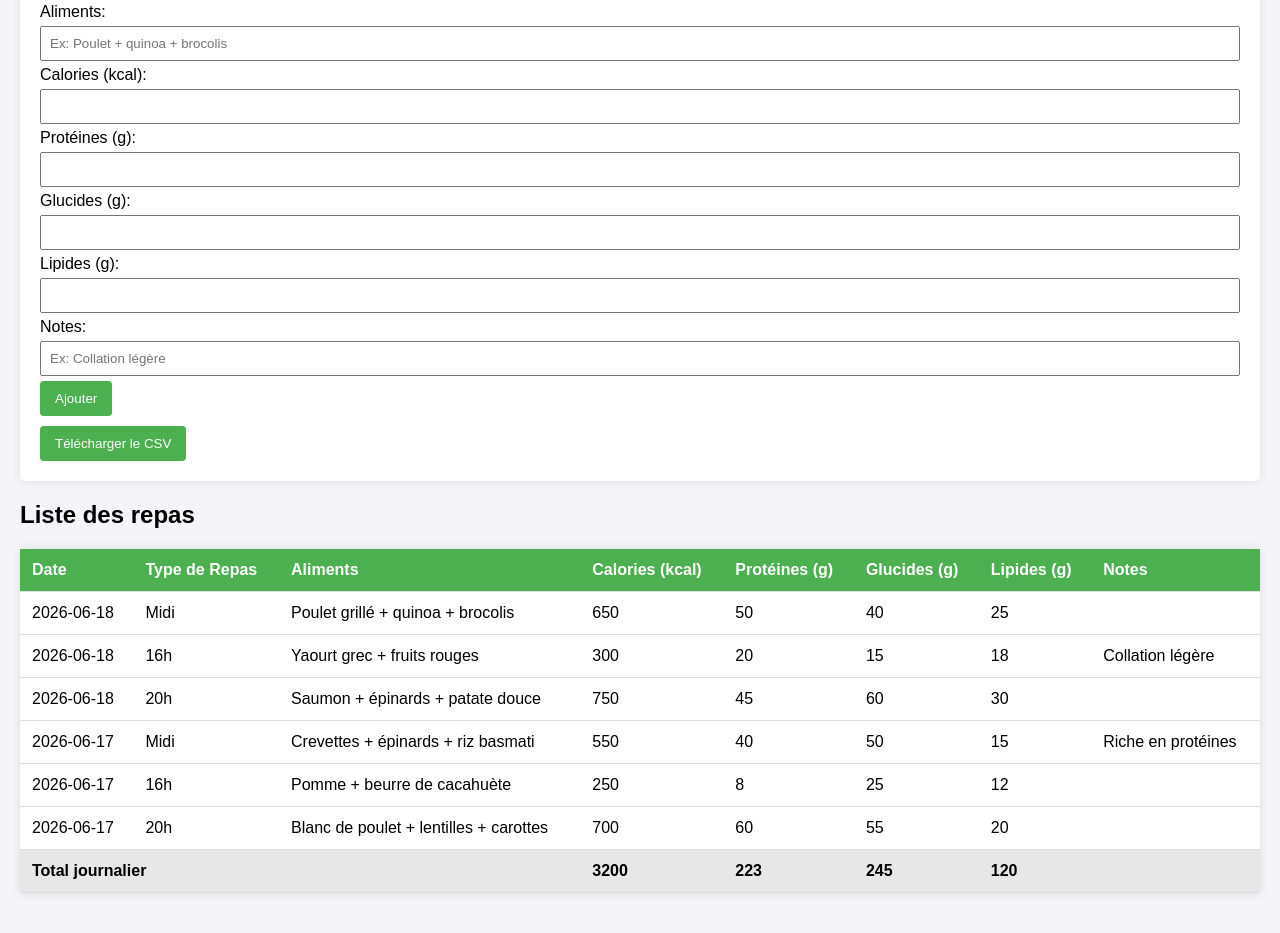
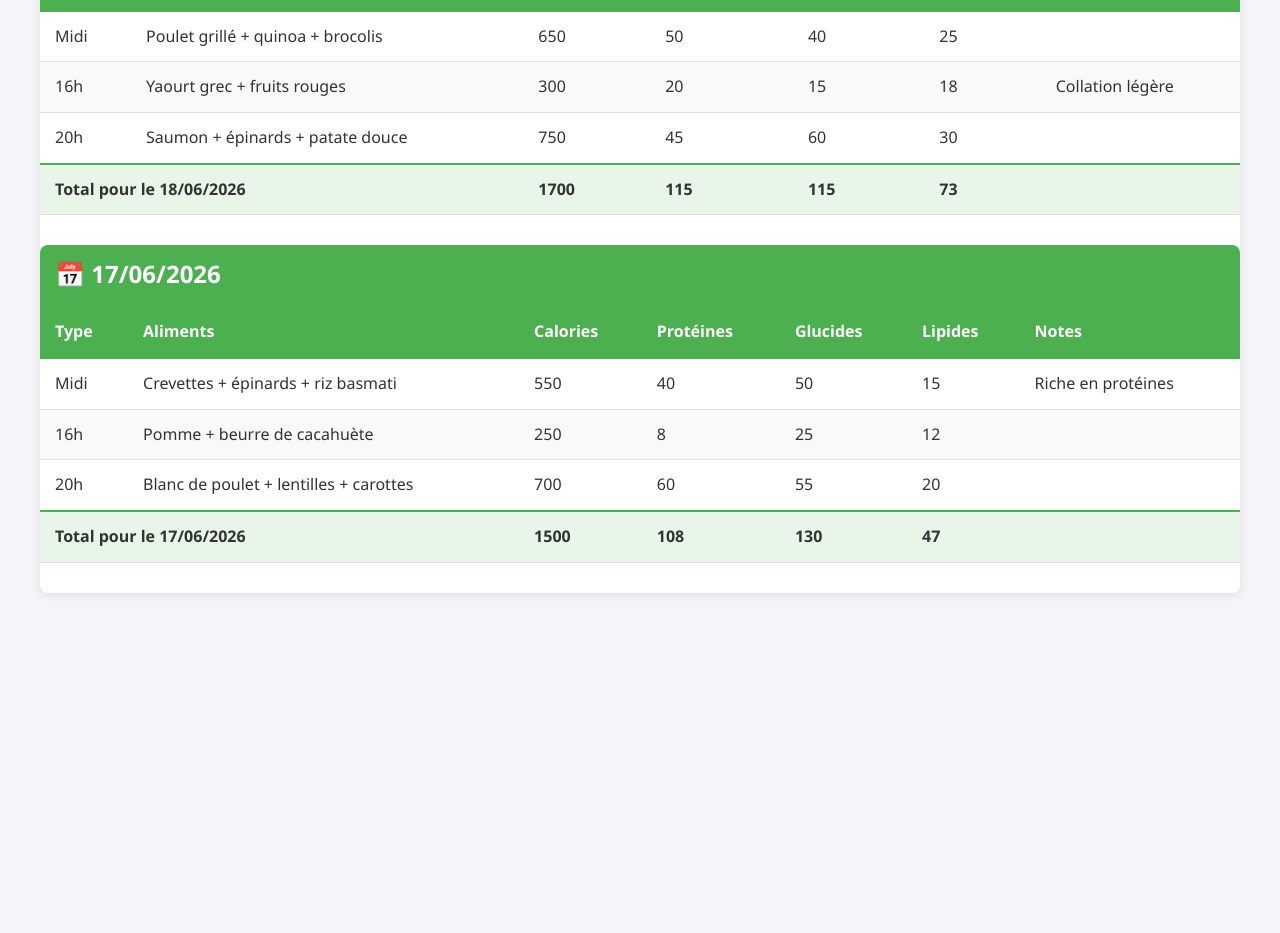
Before and after one commit to Xailes0/TestMistral, a plain HTML site: page index.html in a window 1280 px wide. Shown: the part 314-1247 px from the top of the page. After the commit the page ends 927 px from the top, so only its background shows below. Drawn offline with Linux system fonts and the light colour scheme.

Commit message:
Mise à jour de index.html pour un affichage propre des repas

```diff
--- a/index.html
+++ b/index.html
@@ -5,296 +5,273 @@
     <meta name="viewport" content="width=device-width, initial-scale=1.0">
     <title>Suivi des Repas</title>
     <style>
+        :root {
+            --primary-color: #4CAF50;
+            --secondary-color: #f4f4f9;
+            --text-color: #333;
+            --header-bg: #2E7D32;
+            --row-even: #f9f9f9;
+            --row-hover: #f0f0f0;
+        }
+
         body {
-            font-family: Arial, sans-serif;
+            font-family: 'Segoe UI', Tahoma, Geneva, Verdana, sans-serif;
             margin: 0;
+            padding: 0;
+            background-color: var(--secondary-color);
+            color: var(--text-color);
+            line-height: 1.6;
+        }
+
+        .container {
+            max-width: 1200px;
+            margin: 0 auto;
             padding: 20px;
-            background-color: #f4f4f9;
         }
-        h1 {
-            color: #333;
+
+        header {
+            background-color: var(--header-bg);
+            color: white;
+            padding: 20px 0;
             text-align: center;
+            margin-bottom: 30px;
+            box-shadow: 0 2px 5px rgba(0, 0, 0, 0.1);
         }
+
+        header h1 {
+            margin: 0;
+            font-size: 2em;
+        }
+
+        header p {
+            margin: 5px 0 0;
+            opacity: 0.9;
+        }
+
+        .table-container {
+            background: white;
+            border-radius: 8px;
+            box-shadow: 0 2px 10px rgba(0, 0, 0, 0.1);
+            overflow: hidden;
+        }
+
         table {
             width: 100%;
             border-collapse: collapse;
-            margin: 20px 0;
-            background: white;
-            box-shadow: 0 0 10px rgba(0, 0, 0, 0.1);
         }
-        th, td {
-            padding: 12px;
+
+        th {
+            background-color: var(--primary-color);
+            color: white;
+            padding: 15px;
             text-align: left;
-            border-bottom: 1px solid #ddd;
+            font-weight: 600;
         }
-        th {
-            background-color: #4CAF50;
-            color: white;
+
+        td {
+            padding: 12px 15px;
+            border-bottom: 1px solid #e0e0e0;
         }
+
+        tr:nth-child(even) {
+            background-color: var(--row-even);
+        }
+
         tr:hover {
-            background-color: #f5f5f5;
+            background-color: var(--row-hover);
         }
+
         .total-row {
+            background-color: #e8f5e9 !important;
             font-weight: bold;
-            background-color: #e7e7e7 !important;
         }
-        .form-container {
-            background: white;
-            padding: 20px;
-            border-radius: 5px;
-            box-shadow: 0 0 10px rgba(0, 0, 0, 0.1);
-            margin-bottom: 20px;
+
+        .total-row td {
+            border-top: 2px solid var(--primary-color);
         }
-        .form-container input,
-        .form-container select {
-            padding: 8px;
-            margin: 5px 0;
-            width: 100%;
-            box-sizing: border-box;
+
+        .date-group {
+            margin-bottom: 30px;
         }
-        .form-container button {
-            background-color: #4CAF50;
+
+        .date-group h2 {
+            background-color: var(--primary-color);
             color: white;
             padding: 10px 15px;
-            border: none;
-            border-radius: 4px;
-            cursor: pointer;
+            margin: 0;
+            border-radius: 8px 8px 0 0;
         }
-        .form-container button:hover {
-            background-color: #45a049;
+
+        .loading {
+            text-align: center;
+            padding: 20px;
+            font-style: italic;
+            color: #666;
         }
-        .download-btn {
-            background-color: #2196F3;
-            color: white;
-            padding: 10px 15px;
-            border: none;
-            border-radius: 4px;
-            cursor: pointer;
-            margin-top: 10px;
+
+        .error {
+            text-align: center;
+            padding: 20px;
+            color: #d32f2f;
+            background-color: #ffebee;
+            border-radius: 8px;
         }
-        .download-btn:hover {
-            background-color: #0b7dda;
+
+        @media (max-width: 768px) {
+            th, td {
+                padding: 8px 10px;
+                font-size: 0.9em;
+            }
+
+            .container {
+                padding: 10px;
+            }
         }
     </style>
 </head>
 <body>
-    <h1>🍽️ Suivi des Repas</h1>
+    <header>
+        <div class="container">
+            <h1>🍽️ Suivi des Repas</h1>
+            <p>Ton journal alimentaire personnel</p>
+        </div>
+    </header>
 
-    <div class="form-container">
-        <h2>Ajouter un repas</h2>
-        <form id="mealForm">
-            <label for="date">Date:</label>
-            <input type="date" id="date" required>
-
-            <label for="mealType">Type de repas:</label>
-            <select id="mealType" required>
-                <option value="Midi">Midi</option>
-                <option value="16h">16h</option>
-                <option value="20h">20h</option>
-            </select>
-
-            <label for="food">Aliments:</label>
-            <input type="text" id="food" placeholder="Ex: Poulet + quinoa + brocolis" required>
-
-            <label for="calories">Calories (kcal):</label>
-            <input type="number" id="calories" required>
-
-            <label for="proteins">Protéines (g):</label>
-            <input type="number" id="proteins" required>
-
-            <label for="carbs">Glucides (g):</label>
-            <input type="number" id="carbs" required>
-
-            <label for="fats">Lipides (g):</label>
-            <input type="number" id="fats" required>
-
-            <label for="notes">Notes:</label>
-            <input type="text" id="notes" placeholder="Ex: Collation légère">
-
-            <button type="submit">Ajouter</button>
-        </form>
-        <button id="downloadBtn" class="download-btn">Télécharger le CSV</button>
+    <div class="container">
+        <div class="table-container">
+            <div id="loading" class="loading">Chargement des données...</div>
+            <div id="error" class="error" style="display: none;"></div>
+            <div id="mealData"></div>
+        </div>
     </div>
 
-    <h2>Liste des repas</h2>
-    <table id="mealTable">
-        <thead>
-            <tr>
-                <th>Date</th>
-                <th>Type de Repas</th>
-                <th>Aliments</th>
-                <th>Calories (kcal)</th>
-                <th>Protéines (g)</th>
-                <th>Glucides (g)</th>
-                <th>Lipides (g)</th>
-                <th>Notes</th>
-            </tr>
-        </thead>
-        <tbody id="mealTableBody">
-            <!-- Les repas seront ajoutés ici dynamiquement -->
-        </tbody>
-        <tfoot>
-            <tr class="total-row">
-                <td colspan="3">Total journalier</td>
-                <td id="totalCalories">0</td>
-                <td id="totalProteins">0</td>
-                <td id="totalCarbs">0</td>
-                <td id="totalFats">0</td>
-                <td></td>
-            </tr>
-        </tfoot>
-    </table>
+    <script>
+        // Charger et afficher les données
+        async function loadAndDisplayMeals() {
+            const loadingDiv = document.getElementById('loading');
+            const errorDiv = document.getElementById('error');
+            const mealDataDiv = document.getElementById('mealData');
 
-    <script>
-        // Variable globale pour stocker les repas
-        let meals = [];
+            try {
+                loadingDiv.style.display = 'block';
+                errorDiv.style.display = 'none';
+                mealDataDiv.innerHTML = '';
 
-        // Charger les données depuis le fichier CSV
-        async function loadMeals() {
-            try {
                 const response = await fetch('repas_tracking.csv');
                 if (!response.ok) {
-                    throw new Error('Fichier CSV introuvable');
+                    throw new Error('Fichier CSV introuvable. Vérifie que repas_tracking.csv existe dans le même dossier.');
                 }
+
                 const csvData = await response.text();
-                parseCSV(csvData);
+                displayMeals(csvData);
+
             } catch (error) {
-                console.error("Erreur lors du chargement du CSV:", error);
+                loadingDiv.style.display = 'none';
+                errorDiv.style.display = 'block';
+                errorDiv.textContent = `Erreur : ${error.message}`;
+                console.error("Erreur:", error);
             }
         }
 
-        // Analyser le CSV et afficher les données
-        function parseCSV(csvData) {
+        // Afficher les repas groupés par date
+        function displayMeals(csvData) {
+            const loadingDiv = document.getElementById('loading');
+            const mealDataDiv = document.getElementById('mealData');
+
             const rows = csvData.split('\n').filter(row => row.trim() !== '');
-            const tableBody = document.getElementById('mealTableBody');
-            tableBody.innerHTML = '';
-            meals = []; // Réinitialiser les repas
+            if (rows.length <= 1) {
+                loadingDiv.style.display = 'none';
+                mealDataDiv.innerHTML = '<div class="error">Aucun repas trouvé dans le fichier CSV.</div>';
+                return;
+            }
 
-            let totalCalories = 0;
-            let totalProteins = 0;
-            let totalCarbs = 0;
-            let totalFats = 0;
-
+            // Organiser les repas par date
+            const mealsByDate = {};
             for (let i = 1; i < rows.length; i++) {
                 const columns = rows[i].split(',').map(col => col.trim());
                 if (columns.length >= 8) {
                     const [date, mealType, food, calories, proteins, carbs, fats, notes] = columns;
-
-                    const meal = {
-                        date,
-                        mealType,
-                        food,
-                        calories: parseInt(calories) || 0,
-                        proteins: parseInt(proteins) || 0,
-                        carbs: parseInt(carbs) || 0,
-                        fats: parseInt(fats) || 0,
-                        notes
-                    };
-                    meals.push(meal);
-
-                    const row = document.createElement('tr');
-                    row.innerHTML = `
-                        <td>${date}</td>
-                        <td>${mealType}</td>
-                        <td>${food}</td>
-                        <td>${calories}</td>
-                        <td>${proteins}</td>
-                        <td>${carbs}</td>
-                        <td>${fats}</td>
-                        <td>${notes}</td>
-                    `;
-                    tableBody.appendChild(row);
-
-                    // Mettre à jour les totaux
-                    totalCalories += meal.calories;
-                    totalProteins += meal.proteins;
-                    totalCarbs += meal.carbs;
-                    totalFats += meal.fats;
+                    if (!mealsByDate[date]) {
+                        mealsByDate[date] = [];
+                    }
+                    mealsByDate[date].push({ mealType, food, calories, proteins, carbs, fats, notes });
                 }
             }
 
-            // Afficher les totaux
-            document.getElementById('totalCalories').textContent = totalCalories;
-            document.getElementById('totalProteins').textContent = totalProteins;
-            document.getElementById('totalCarbs').textContent = totalCarbs;
-            document.getElementById('totalFats').textContent = totalFats;
+            // Générer le HTML
+            let html = '';
+            for (const [date, meals] of Object.entries(mealsByDate)) {
+                html += `
+                    <div class="date-group">
+                        <h2>📅 ${formatDate(date)}</h2>
+                        <table>
+                            <thead>
+                                <tr>
+                                    <th>Type</th>
+                                    <th>Aliments</th>
+                                    <th>Calories</th>
+                                    <th>Protéines</th>
+                                    <th>Glucides</th>
+                                    <th>Lipides</th>
+                                    <th>Notes</th>
+                                </tr>
+                            </thead>
+                            <tbody>
+                `;
+
+                let totalCalories = 0;
+                let totalProteins = 0;
+                let totalCarbs = 0;
+                let totalFats = 0;
+
+                meals.forEach(meal => {
+                    totalCalories += parseInt(meal.calories) || 0;
+                    totalProteins += parseInt(meal.proteins) || 0;
+                    totalCarbs += parseInt(meal.carbs) || 0;
+                    totalFats += parseInt(meal.fats) || 0;
+
+                    html += `
+                        <tr>
+                            <td>${meal.mealType}</td>
+                            <td>${meal.food}</td>
+                            <td>${meal.calories}</td>
+                            <td>${meal.proteins}</td>
+                            <td>${meal.carbs}</td>
+                            <td>${meal.fats}</td>
+                            <td>${meal.notes}</td>
+                        </tr>
+                    `;
+                });
+
+                html += `
+                            </tbody>
+                            <tfoot>
+                                <tr class="total-row">
+                                    <td colspan="2">Total pour le ${formatDate(date)}</td>
+                                    <td>${totalCalories}</td>
+                                    <td>${totalProteins}</td>
+                                    <td>${totalCarbs}</td>
+                                    <td>${totalFats}</td>
+                                    <td></td>
+                                </tr>
+                            </tfoot>
+                        </table>
+                    </div>
+                `;
+            }
+
+            mealDataDiv.innerHTML = html;
+            loadingDiv.style.display = 'none';
         }
 
-        // Ajouter un repas au tableau et à la liste globale
-        document.getElementById('mealForm').addEventListener('submit', function(e) {
-            e.preventDefault();
-
-            const date = document.getElementById('date').value;
-            const mealType = document.getElementById('mealType').value;
-            const food = document.getElementById('food').value;
-            const calories = parseInt(document.getElementById('calories').value) || 0;
-            const proteins = parseInt(document.getElementById('proteins').value) || 0;
-            const carbs = parseInt(document.getElementById('carbs').value) || 0;
-            const fats = parseInt(document.getElementById('fats').value) || 0;
-            const notes = document.getElementById('notes').value;
-
-            const meal = {
-                date,
-                mealType,
-                food,
-                calories,
-                proteins,
-                carbs,
-                fats,
-                notes
-            };
-            meals.push(meal);
-
-            // Ajouter au tableau
-            const tableBody = document.getElementById('mealTableBody');
-            const row = document.createElement('tr');
-            row.innerHTML = `
-                <td>${date}</td>
-                <td>${mealType}</td>
-                <td>${food}</td>
-                <td>${calories}</td>
-                <td>${proteins}</td>
-                <td>${carbs}</td>
-                <td>${fats}</td>
-                <td>${notes}</td>
-            `;
-            tableBody.appendChild(row);
-
-            // Mettre à jour les totaux
-            const totalCalories = meals.reduce((sum, meal) => sum + meal.calories, 0);
-            const totalProteins = meals.reduce((sum, meal) => sum + meal.proteins, 0);
-            const totalCarbs = meals.reduce((sum, meal) => sum + meal.carbs, 0);
-            const totalFats = meals.reduce((sum, meal) => sum + meal.fats, 0);
-
-            document.getElementById('totalCalories').textContent = totalCalories;
-            document.getElementById('totalProteins').textContent = totalProteins;
-            document.getElementById('totalCarbs').textContent = totalCarbs;
-            document.getElementById('totalFats').textContent = totalFats;
-
-            // Réinitialiser le formulaire
-            document.getElementById('mealForm').reset();
-        });
-
-        // Télécharger le CSV
-        document.getElementById('downloadBtn').addEventListener('click', function() {
-            let csvContent = "Date,Type de Repas,Aliments,Calories (kcal),Protéines (g),Glucides (g),Lipides (g),Notes\n";
-            meals.forEach(meal => {
-                csvContent += `${meal.date},${meal.mealType},${meal.food},${meal.calories},${meal.proteins},${meal.carbs},${meal.fats},${meal.notes}\n`;
-            });
-
-            const blob = new Blob([csvContent], { type: 'text/csv;charset=utf-8;' });
-            const url = URL.createObjectURL(blob);
-            const link = document.createElement('a');
-            link.setAttribute('href', url);
-            link.setAttribute('download', 'repas_tracking.csv');
-            link.style.visibility = 'hidden';
-            document.body.appendChild(link);
-            link.click();
-            document.body.removeChild(link);
-        });
+        // Formater la date (YYYY-MM-DD -> JJ/MM/YYYY)
+        function formatDate(dateStr) {
+            const [year, month, day] = dateStr.split('-');
+            return `${day}/${month}/${year}`;
+        }
 
         // Charger les données au démarrage
-        loadMeals();
+        loadAndDisplayMeals();
     </script>
 </body>
 </html>
```
